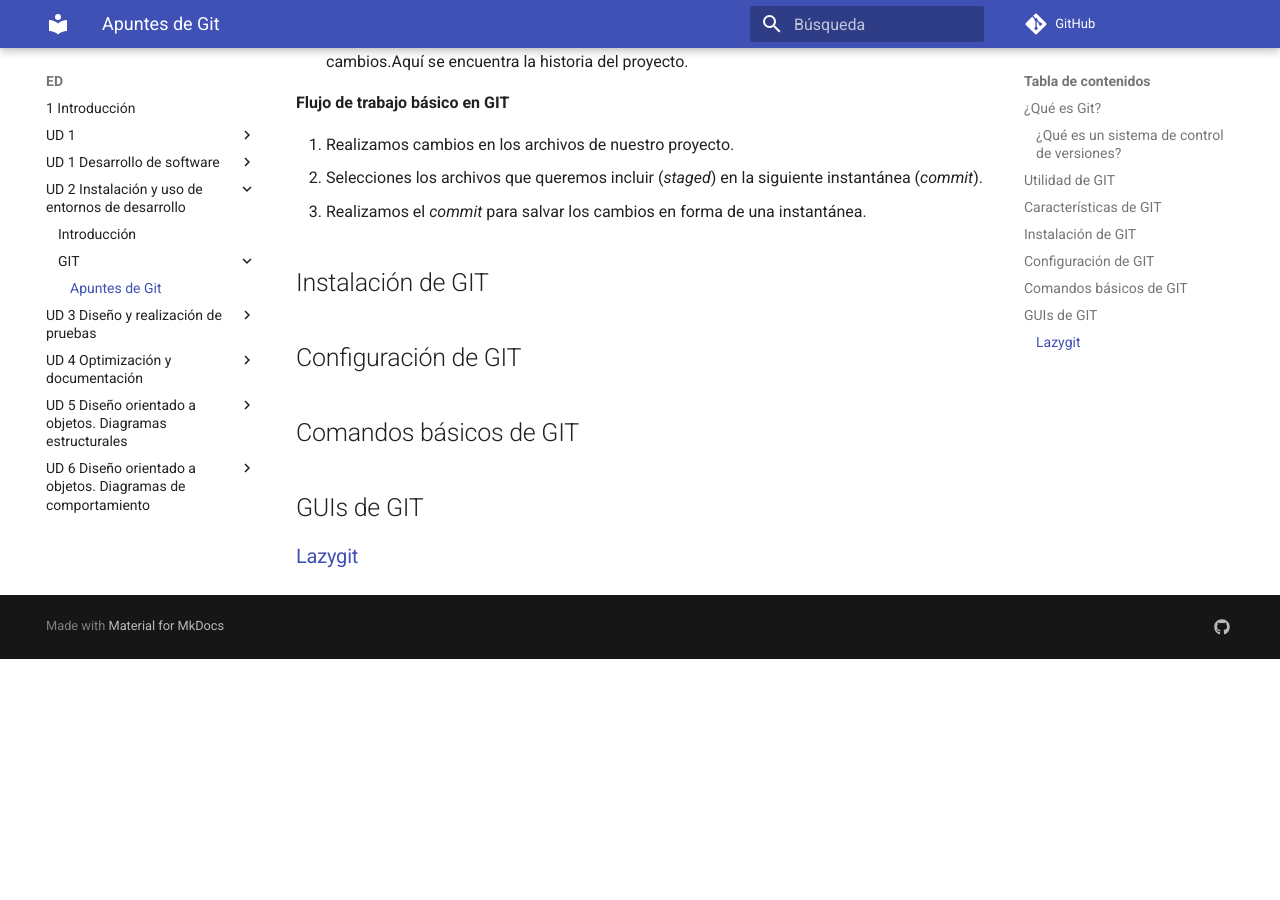
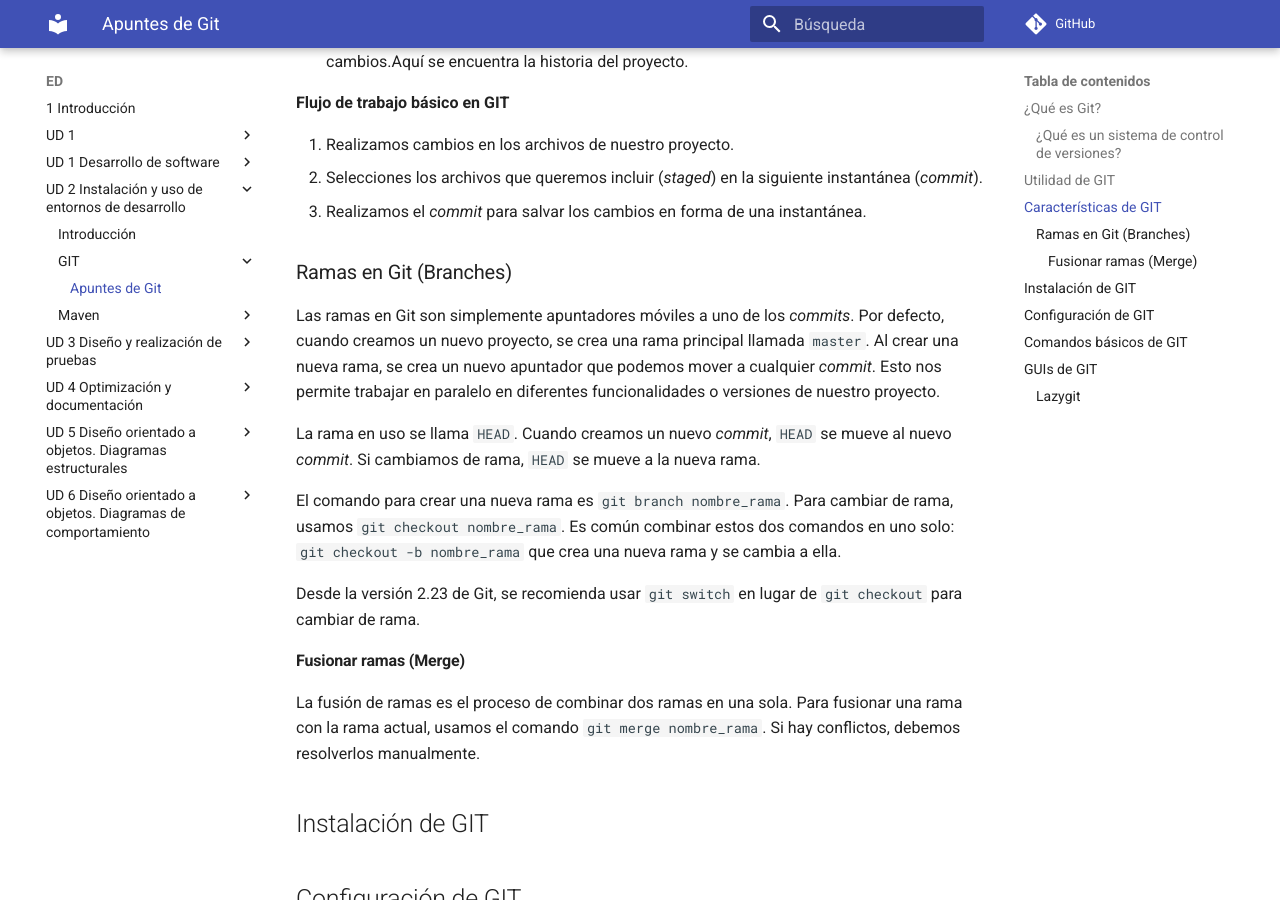
Before and after one commit to mmourazos/Curso-2024-2025, an MkDocs documentation site: the page built from docs/ED/UD 2 - Instalación y uso de entornos de desarrollo/GIT/Apuntes de GIT.md, in a window 1280 px wide and 900 px high, scrolled down 1445 px. Built offline with MkDocs 1.6.1 and Material for MkDocs 9.7.7, drawn with Linux system fonts in a browser that asks for light colours; comment, search, counter and statistics services are not loaded; before the commit the page ends 2104 px from its top, so only the background shows below that.

```diff
--- a/docs/ED/UD 2 - Instalación y uso de entornos de desarrollo/GIT/Apuntes de GIT.md
+++ b/docs/ED/UD 2 - Instalación y uso de entornos de desarrollo/GIT/Apuntes de GIT.md
@@ -43,6 +43,20 @@
 2. Selecciones los archivos que queremos incluir (*staged*) en la siguiente instantánea (*commit*).
 3. Realizamos el *commit* para salvar los cambios en forma de una instantánea.
 
+### Ramas en Git (Branches)
+
+Las ramas en Git son simplemente apuntadores móviles a uno de los *commits*. Por defecto, cuando creamos un nuevo proyecto, se crea una rama principal llamada `master`. Al crear una nueva rama, se crea un nuevo apuntador que podemos mover a cualquier *commit*. Esto nos permite trabajar en paralelo en diferentes funcionalidades o versiones de nuestro proyecto.
+
+La rama en uso se llama `HEAD`. Cuando creamos un nuevo *commit*, `HEAD` se mueve al nuevo *commit*. Si cambiamos de rama, `HEAD` se mueve a la nueva rama.
+
+El comando para crear una nueva rama es `git branch nombre_rama`. Para cambiar de rama, usamos `git checkout nombre_rama`. Es común combinar estos dos comandos en uno solo: `git checkout -b nombre_rama` que crea una nueva rama y se cambia a ella.
+
+Desde la versión 2.23 de Git, se recomienda usar `git switch` en lugar de `git checkout` para cambiar de rama.
+
+#### Fusionar ramas (Merge)
+
+La fusión de ramas es el proceso de combinar dos ramas en una sola. Para fusionar una rama con la rama actual, usamos el comando `git merge nombre_rama`. Si hay conflictos, debemos resolverlos manualmente.
+
 ## Instalación de GIT
 
 ## Configuración de GIT
```
Also changed, not shown: docs/ED/UD 2 - Instalación y uso de entornos de desarrollo/Maven/Apuntes de maven.md (added, +46 -0 lines).
